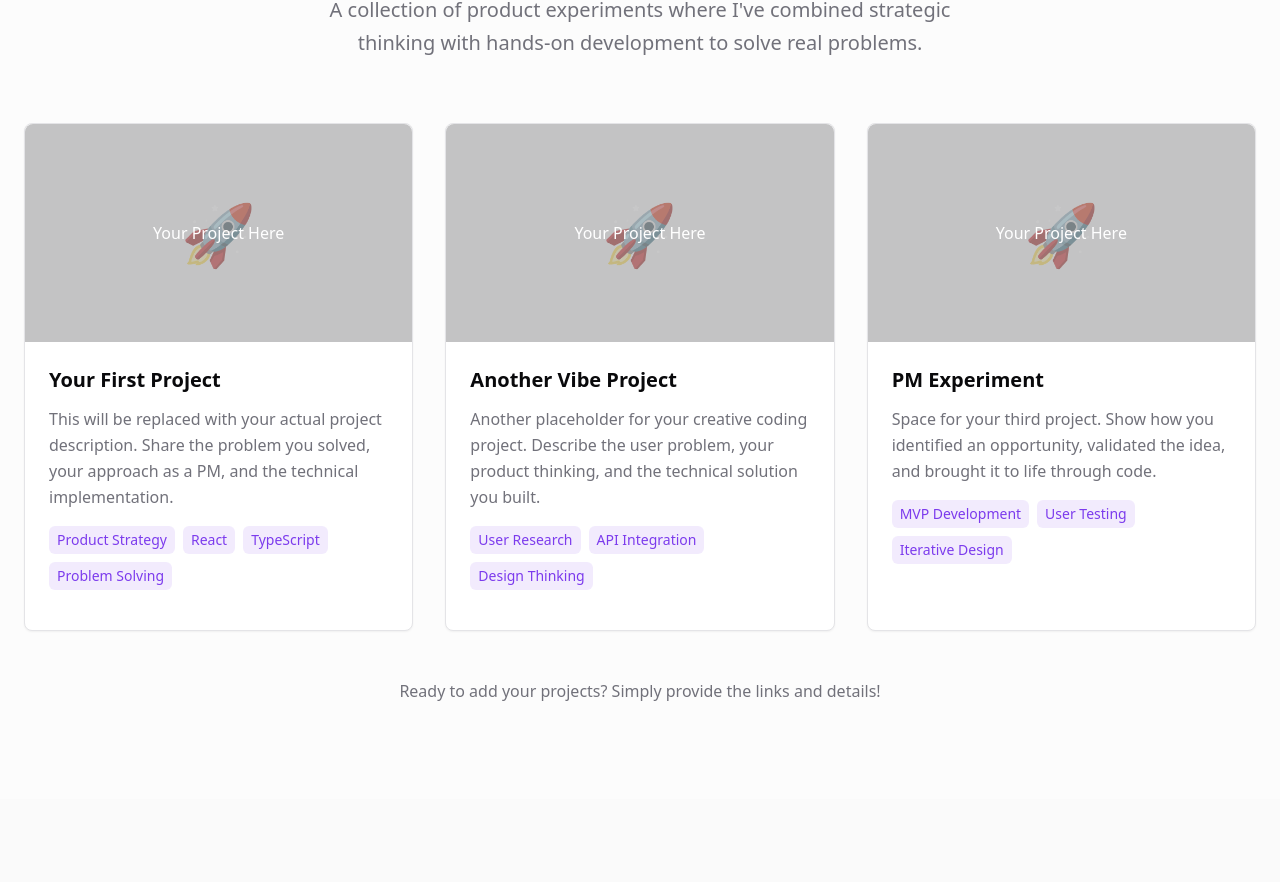
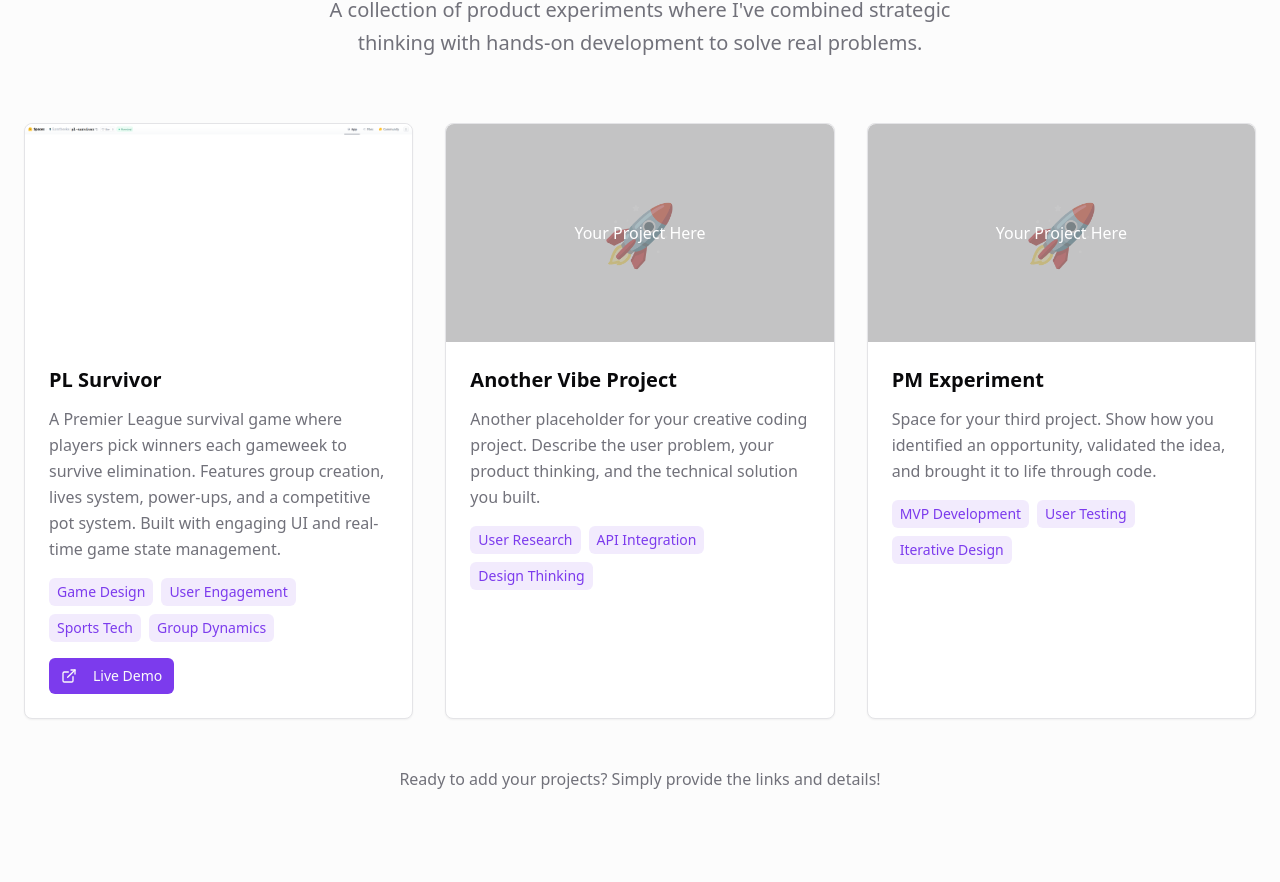
Before and after one commit to liamtheeke/liamtheeke-portfolio, a React (Vite) app: page / in a window 1280 px wide. Shown: the part 958-1840 px from the top of the page. Built offline with nearby package versions, Linux system fonts and the light colour scheme; the HTML template or start-up script is replaced by a standard one.

Commit message:
Add first project

```diff
--- a/src/components/Projects.tsx
+++ b/src/components/Projects.tsx
@@ -1,13 +1,13 @@
 import ProjectCard from "./ProjectCard";
 
 const Projects = () => {
-  // Placeholder projects - you'll replace these with your actual projects
   const projects = [
     {
-      title: "Your First Project",
-      description: "This will be replaced with your actual project description. Share the problem you solved, your approach as a PM, and the technical implementation.",
-      tags: ["Product Strategy", "React", "TypeScript", "Problem Solving"],
-      isPlaceholder: true,
+      title: "PL Survivor",
+      description: "A Premier League survival game where players pick winners each gameweek to survive elimination. Features group creation, lives system, power-ups, and a competitive pot system. Built with engaging UI and real-time game state management.",
+      tags: ["Game Design", "User Engagement", "Sports Tech", "Group Dynamics"],
+      liveUrl: "https://huggingface.co/spaces/liamtheeke/pl-survivor",
+      imageUrl: "/src/assets/pl-survivor-screenshot.png",
     },
     {
       title: "Another Vibe Project",
```
Also changed, not shown: src/assets/pl-survivor-screenshot.png (added).
